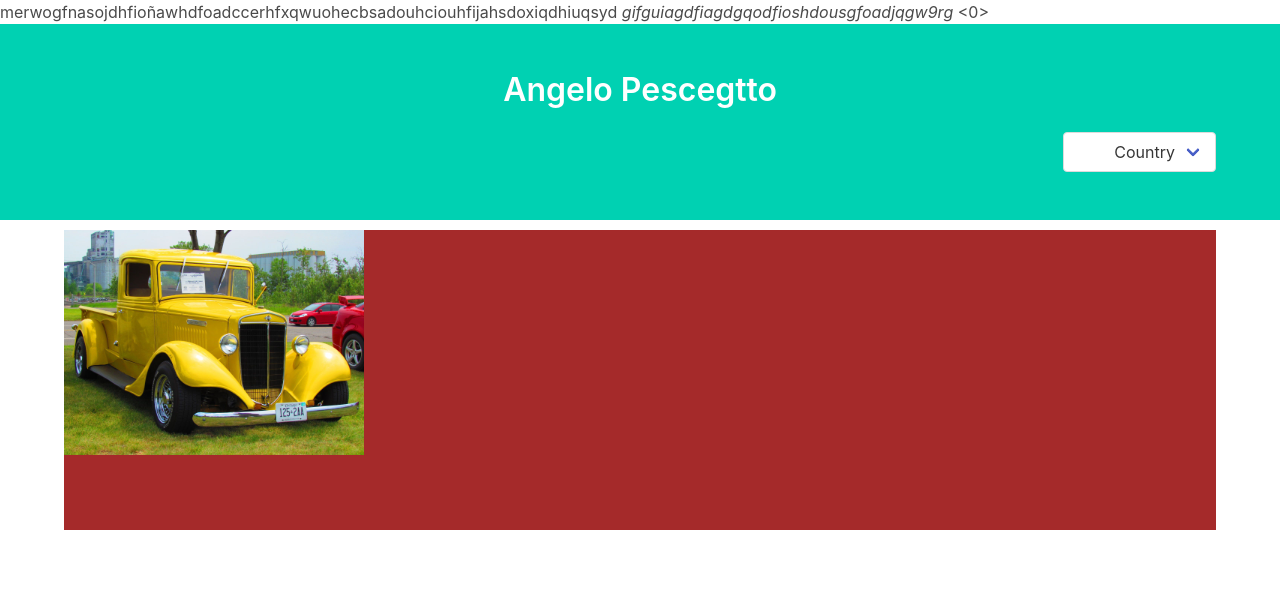
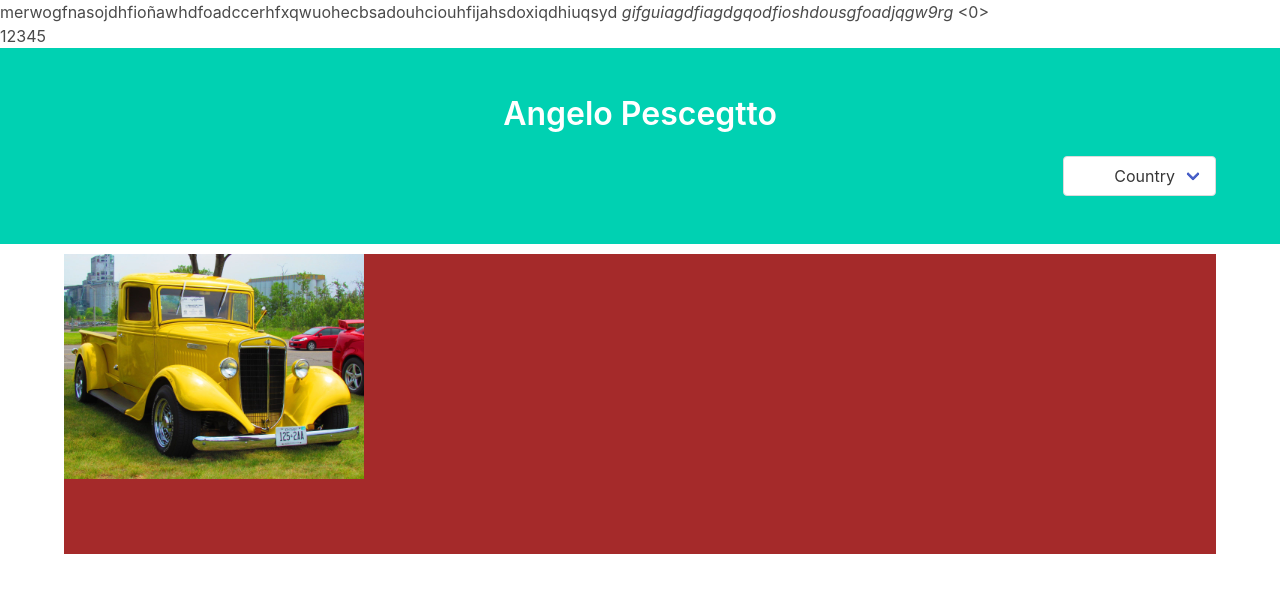
Before and after one commit to angelop47/Test-Repository, a plain HTML site: page index.html in a window 1280 px wide. Drawn offline with nearby package versions, Linux system fonts and the light colour scheme.

Commit message:
primer cambio remoto

```diff
--- a/index.html
+++ b/index.html
@@ -18,6 +18,7 @@
     <0></0>
   </p>
 </div>
+<p>12345</p>
 
 
 
```
